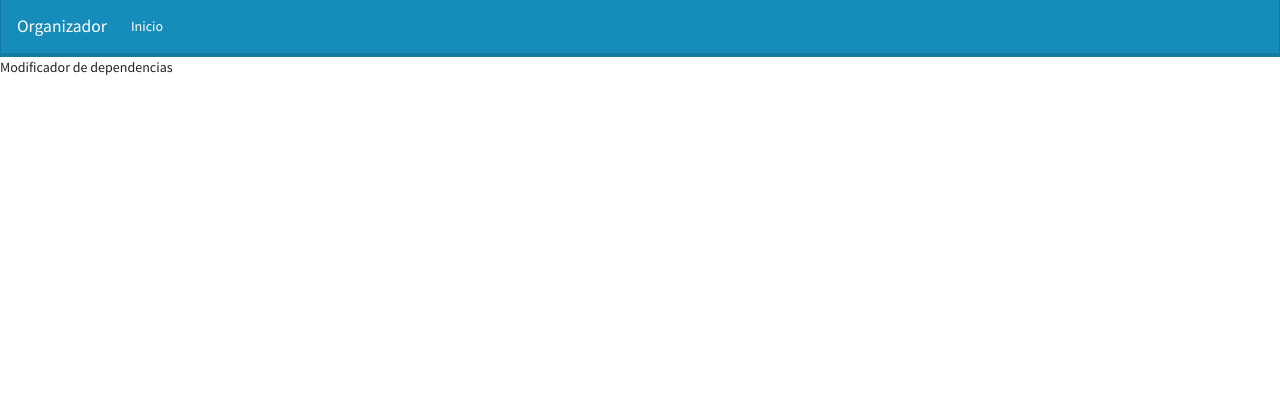
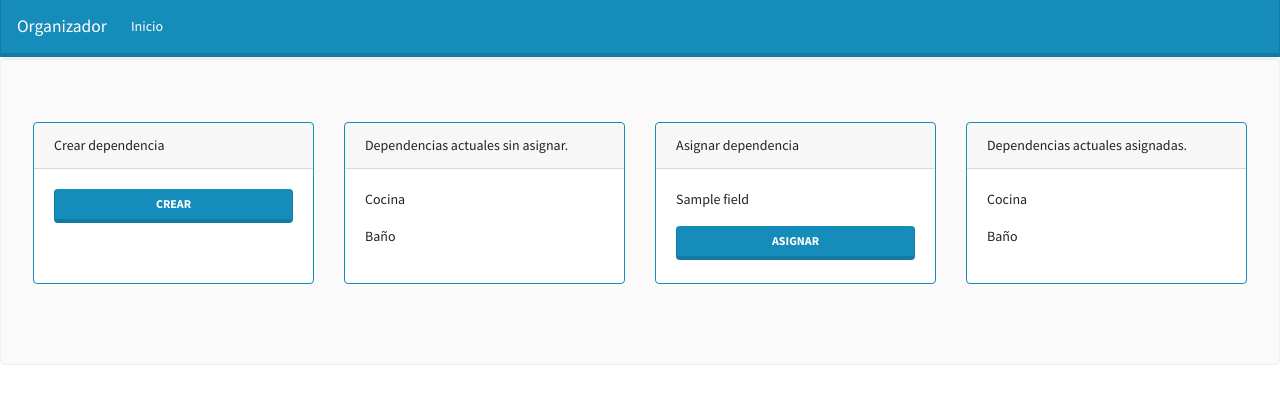
Before and after one commit to BeleIgnacia/Organizador, a Django app: template templates/hogar/domicilio_dependencias.html in a window 1280 px wide. Shown: the top 404 px of the page. Run offline with Django 3.2, Linux system fonts and the light colour scheme; data comes from the database, SQL or seed files in the repository; both versions use the stored data as it was after the commit; tables that the repository leaves empty hold one stand-in row (values such as "Sample post"); the template is opened without the code that fills it: values that come from a table or form of the project are taken from there, most other values are stand-ins (such as "Sample title", 1, 10 or a date in 2020); parts of the project's set-up code (start-up, migrations or seed data) failed here and were passed over; some libraries are stand-ins or nearby versions.

Commit message:
Añadidos formularios de dependencias y modifación de domicilio.

```diff
--- a/templates/hogar/domicilio_dependencias.html
+++ b/templates/hogar/domicilio_dependencias.html
@@ -3,5 +3,65 @@
 {% load static %}
 
 {% block content %}
-    Modificador de dependencias
+<div class="jumbotron">
+  <div class="card-deck">
+    <div class="card border-primary mb-3" style="max-width: 20rem;">
+      <div class="card-header">Crear dependencia</div>
+      <div class="card-body">
+      <form method="post">
+        {% csrf_token %}
+        {% for field in form %}
+        <div class="col-md-30">
+          <div class="form-group">
+            {{ field }}
+          </div>
+        </div>
+        {% endfor %}
+        <button type ="submit" class="btn btn-primary btn-block">Crear</button>
+      </form>
+      </div>
+    </div>
+      <div class="card border-primary mb-3" style="max-width: 20rem;">
+      <div class="card-header">Dependencias actuales sin asignar.</div>
+      <div class="card-body">
+        {% csrf_token %}
+        {% for field in dependencias_disponibles %}
+        <div class="col-md-30">
+          <div class="form-group">
+            {{ field.dependencia }}
+          </div>
+        </div>
+        {% endfor %}
+      </div>
+    </div>
+    <div class="card border-primary mb-3" style="max-width: 20rem;">
+      <div class="card-header">Asignar dependencia</div>
+      <div class="card-body">
+      <form method="post">
+        {% csrf_token %}
+        {% for field in form2 %}
+        <div class="col-md-30">
+          <div class="form-group">
+            {{ field }}
+          </div>
+        </div>
+        {% endfor %}
+        <button type ="submit" class="btn btn-primary btn-block">Asignar</button>
+      </form>
+      </div>
+    </div>
+      <div class="card border-primary mb-3" style="max-width: 20rem;">
+      <div class="card-header">Dependencias actuales asignadas.</div>
+      <div class="card-body">
+        {% csrf_token %}
+        {% for field in dependencias_asignadas %}
+        <div class="col-md-30">
+          <div class="form-group">
+            {{ field.dependencia }}
+          </div>
+        </div>
+        {% endfor %}
+      </div>
+    </div>
+</div>
 {% endblock %}
```
Also changed, not shown: apps/hogar/forms.py (+35 -5 lines), apps/hogar/views.py (+61 -3 lines), templates/hogar/domicilio_modificar.html (+62 -1 lines), apps/hogar/migrations/0002_dependencia_pertenecedependencia.py (added), db.sqlite3.
